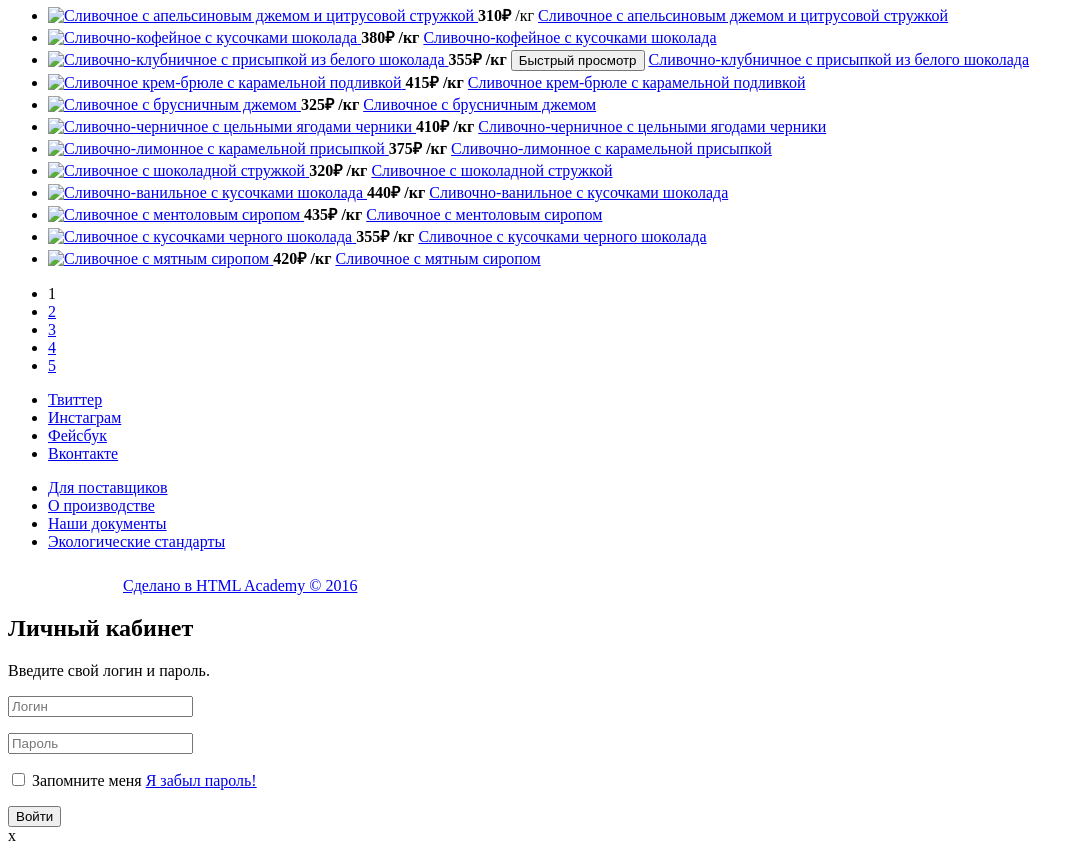
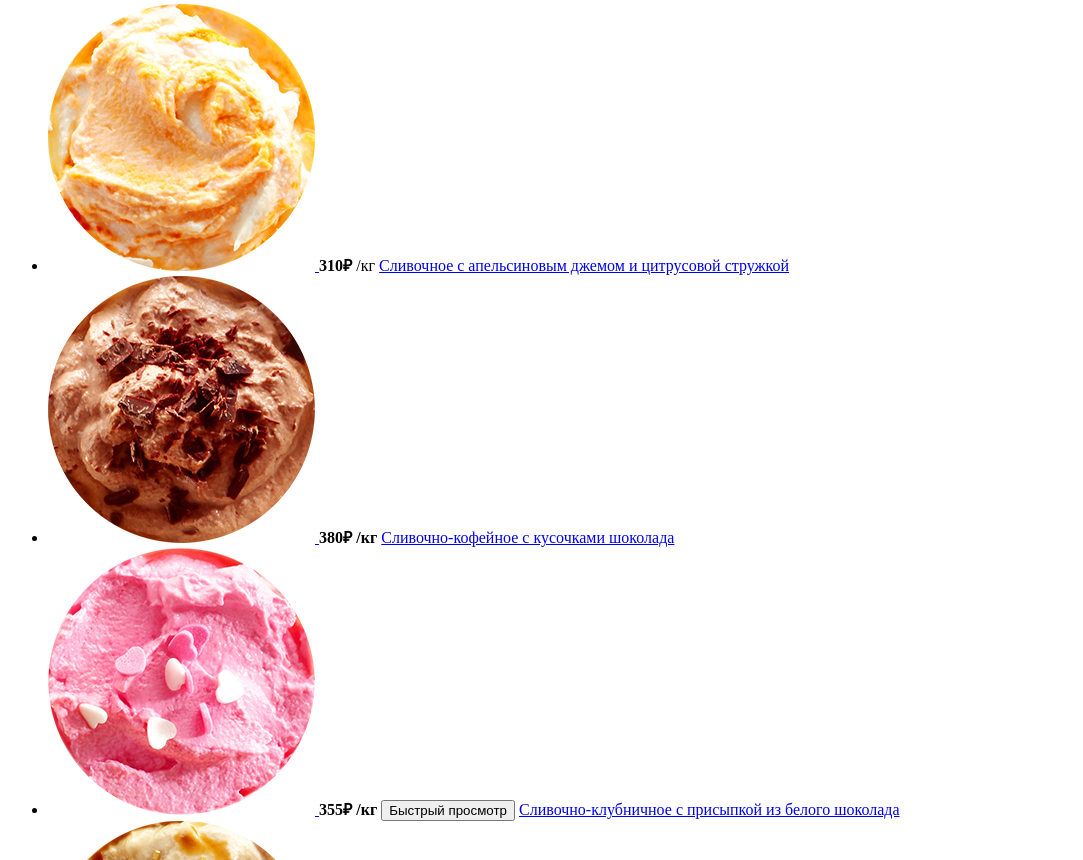
Before and after one commit to Mkoshka/484709-gllacy, a plain HTML site: page catalog.html in a window 1280 px wide. Shown: the part 920-1780 px from the top of the page, without its empty margins (0-1083 px from the left). Drawn offline with Linux system fonts and the light colour scheme; files whose address does not match are found by name.

Commit message:
Добавила img

```diff
--- a/catalog.html
+++ b/catalog.html
@@ -1,6 +1,3 @@
-<!-- Быстрый просмотр это переход на новую страницу или выскакиевающее окно на странице?
--->
-
 <!DOCTYPE html>
 <html lang="ru">
   <head>
@@ -106,7 +103,7 @@
         <ul class="catalog-list">
           <li class="catalog-item">
             <a href="catalog-item.html">
-              <img src="img/product-1.jpg" width="220" height="165" alt="Сливочное с апельсиновым джемом и цитрусовой стружкой">
+              <img src="img/1.png" width="267" height="267" alt="Сливочное с апельсиновым джемом и цитрусовой стружкой">
             </a>
             <b>310₽</b>
               <span class="kg">/кг</span>
@@ -115,7 +112,7 @@
           </li>
           <li class="catalog-item">
             <a href="catalog-item.html">
-              <img src="img/product-2.jpg" width="220" height="165" alt="Сливочно-кофейное с кусочками шоколада">
+              <img src="img/2.png" width="267" height="267" alt="Сливочно-кофейное с кусочками шоколада">
             </a>
             <b>380₽
               <span class="kg">/кг</span>
@@ -124,7 +121,7 @@
           </li>
           <li class="catalog-item">
             <a href="catalog-item.html">
-              <img src="img/product-3.jpg" width="220" height="165" alt="Сливочно-клубничное с присыпкой из белого шоколада">
+              <img src="img/3.png" width="267" height="267" alt="Сливочно-клубничное с присыпкой из белого шоколада">
             </a>
             <b>355₽
               <span class="kg">/кг</span>
@@ -138,7 +135,7 @@
           </li>
           <li class="catalog-item">
             <a href="catalog-item.html">
-              <img src="img/product-4.jpg" width="220" height="165" alt="Сливочное крем-брюле с карамельной подливкой">
+              <img src="img/4.png" width="267" height="267" alt="Сливочное крем-брюле с карамельной подливкой">
             </a>
             <b>415₽
               <span class="kg">/кг</span>
@@ -147,7 +144,7 @@
           </li>
           <li class="catalog-item">
             <a href="catalog-item.html">
-              <img src="img/product-4.jpg" width="220" height="165" alt="Сливочное с брусничным джемом">
+              <img src="img/5.png" width="267" height="267" alt="Сливочное с брусничным джемом">
             </a>
             <b>325₽
               <span class="kg">/кг</span>
@@ -156,7 +153,7 @@
           </li>
           <li class="catalog-item">
             <a href="catalog-item.html">
-              <img src="img/product-4.jpg" width="220" height="165" alt="Сливочно-черничное с цельными ягодами черники">
+              <img src="img/6.png" width="267" height="267" alt="Сливочно-черничное с цельными ягодами черники">
             </a>
             <b>410₽
               <span class="kg">/кг</span>
@@ -165,7 +162,7 @@
           </li>
           <li class="catalog-item">
             <a href="catalog-item.html">
-              <img src="img/product-4.jpg" width="220" height="165" alt="Сливочно-лимонное с карамельной присыпкой">
+              <img src="img/7.png" width="267" height="267" alt="Сливочно-лимонное с карамельной присыпкой">
             </a>
             <b>375₽
               <span class="kg">/кг</span>
@@ -174,7 +171,7 @@
           </li>
           <li class="catalog-item">
             <a href="catalog-item.html">
-              <img src="img/product-4.jpg" width="220" height="165" alt="Сливочное с шоколадной стружкой">
+              <img src="img/8.png" width="267" height="267" alt="Сливочное с шоколадной стружкой">
             </a>
             <b>320₽
               <span class="kg">/кг</span>
@@ -183,7 +180,7 @@
           </li>
           <li class="catalog-item">
             <a href="catalog-item.html">
-              <img src="img/product-4.jpg" width="220" height="165" alt="Сливочно-ванильное с кусочками шоколада">
+              <img src="img/9.png" width="267" height="267" alt="Сливочно-ванильное с кусочками шоколада">
             </a>
             <b>440₽
               <span class="kg">/кг</span>
@@ -192,7 +189,7 @@
           </li>
           <li class="catalog-item">
             <a href="catalog-item.html">
-              <img src="img/product-4.jpg" width="220" height="165" alt="Сливочное с ментоловым сиропом">
+              <img src="img/10.png" width="267" height="267" alt="Сливочное с ментоловым сиропом">
             </a>
             <b>435₽
               <span class="kg">/кг</span>
@@ -201,7 +198,7 @@
           </li>
           <li class="catalog-item">
             <a href="catalog-item.html">
-              <img src="img/product-4.jpg" width="220" height="165" alt="Сливочное с кусочками черного шоколада">
+              <img src="img/11.png" width="267" height="267" alt="Сливочное с кусочками черного шоколада">
             </a>
             <b>355₽
               <span class="kg">/кг</span>
@@ -210,7 +207,7 @@
           </li>
           <li class="catalog-item">
             <a href="catalog-item.html">
-              <img src="img/product-4.jpg" width="220" height="165" alt="Сливочное с мятным сиропом">
+              <img src="img/12.png" width="267" height="267" alt="Сливочное с мятным сиропом">
             </a>
             <b>420₽
               <span class="kg">/кг</span>
@@ -252,19 +249,24 @@
       <p>Введите свой логин и пароль.</p>
       <form class="login-form" action="https://echo.htmlacademy.ru" method="post">
         <p>
-          <input class="login-icon-user" type="text" name="login" placeholder="Логин">
+          <label class="visually-holder" for="login">Логин</label>
+          <input id="login" class="login-icon-user" type="text" name="login" placeholder="Логин">
         </p>
         <p>
-          <input class="login-icon-password" type="password" name="password" placeholder="Пароль">
+          <label class="visually-holder" for="password">Пароль</label>
+          <input id="password" class="login-icon-password" type="password" name="password" placeholder="Пароль">
         </p>
         <p class="login-password-info">
-          <input type="checkbox" name="remember" class="visually-hidden">
-          Запомните меня
+          <label class="login-checkbox">
+            <input type="checkbox" name="remember" class="visually-hidden">
+            <span class="checkbox-indicator"></span>
+            Запомните меня
+          </label>
           <a class="restore" href="#">Я забыл пароль!</a>
         </p>
         <button class="button" type="submit">Войти</button>
       </form>
-      <span class="modal-close">x</span>
+      <button class="modal-close" type="button">Закрыть</button>
     </section>
   </body>
 </html>
```
Also changed, not shown: index.html (+10 -7 lines).
